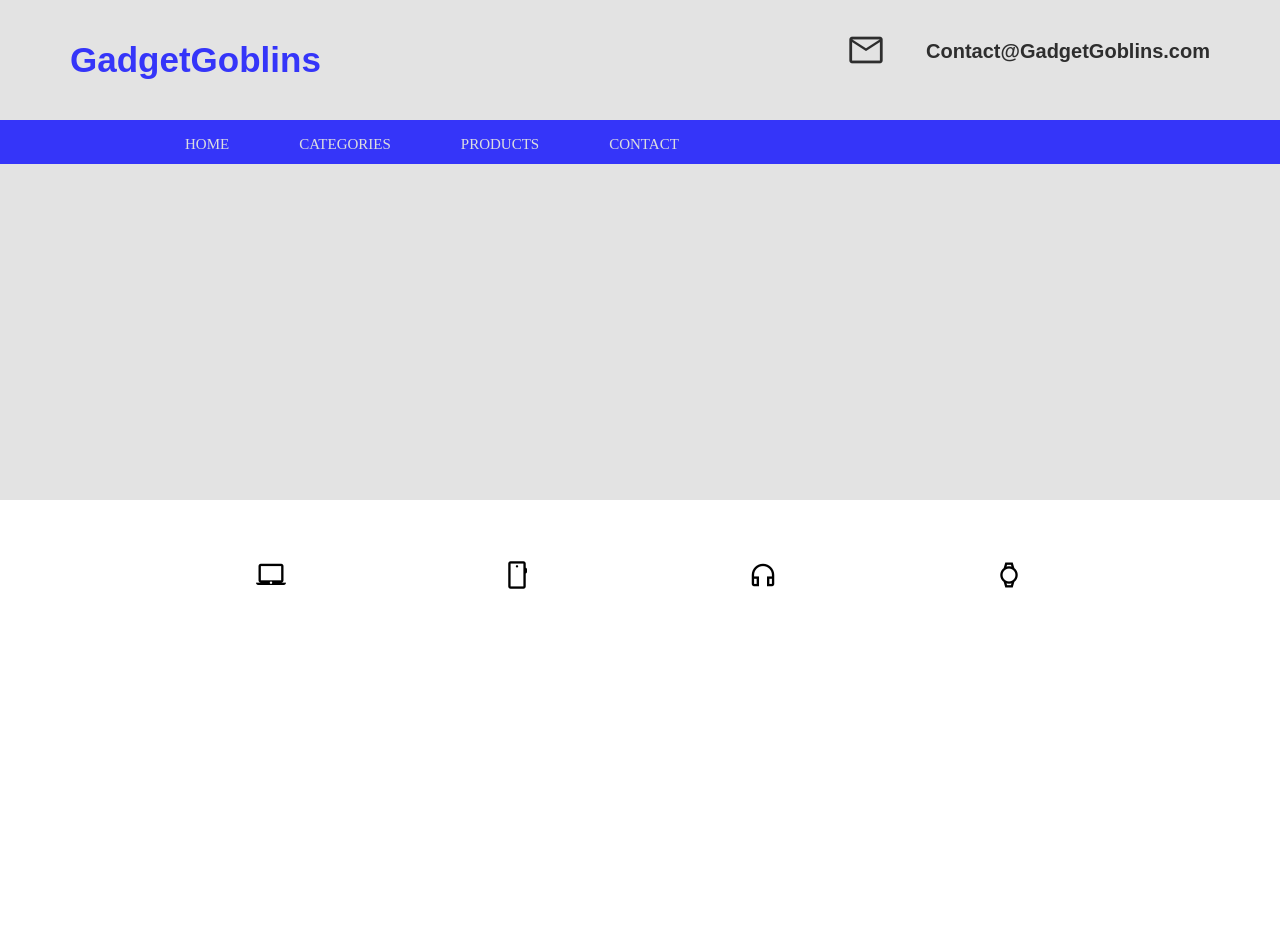
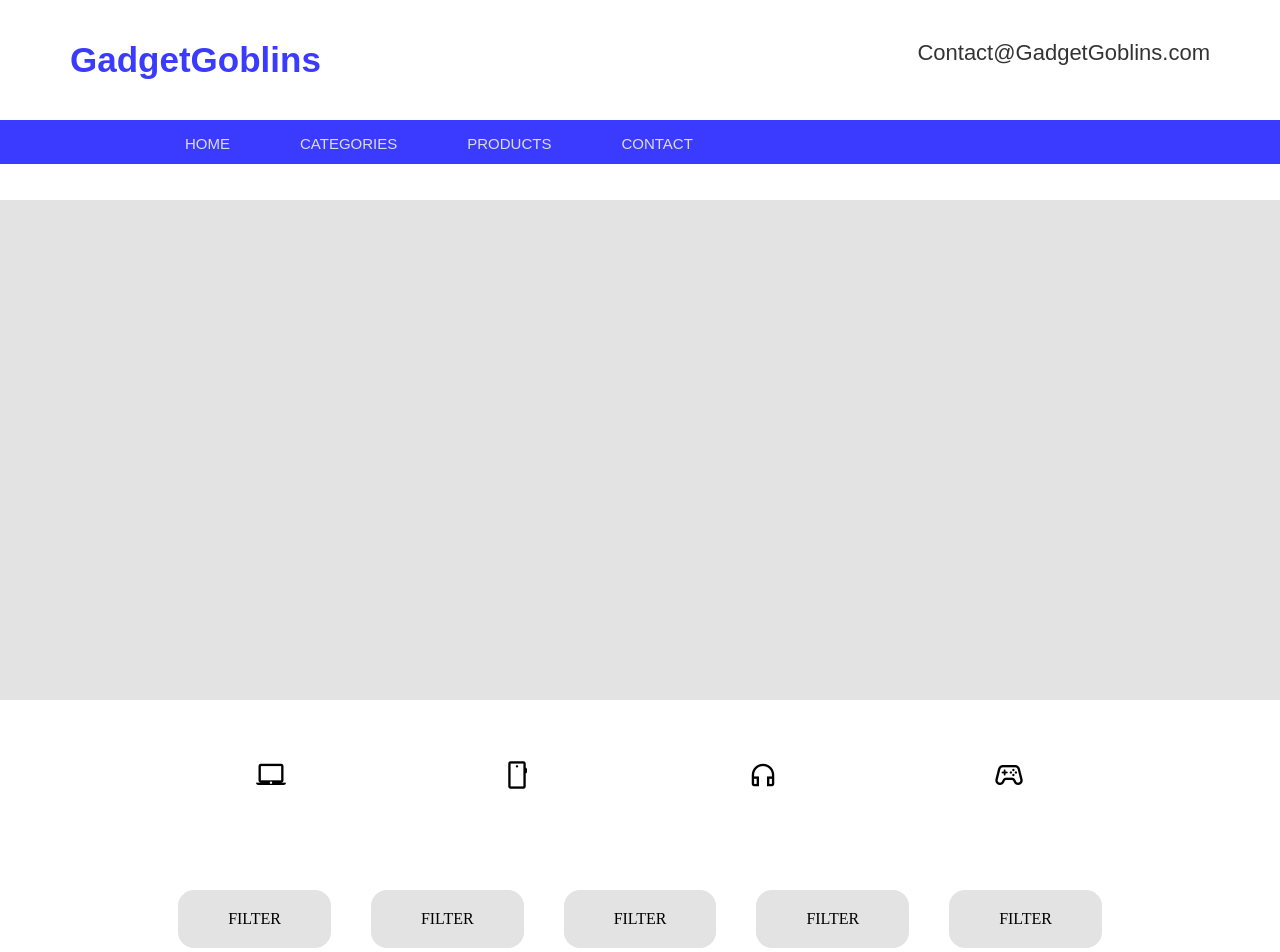
Before and after one commit to GadgetGoblins/Main, a plain HTML site: page index.html in a window 1280 px wide. Shown: the top 952 px of the page. Before the commit the page ends 800 px from the top, so only its background shows below. Drawn offline with nearby package versions, Linux system fonts and the light colour scheme; a web font is replaced by a local one.

Commit message:
40% Complete

```diff
--- a/index.html
+++ b/index.html
@@ -8,6 +8,7 @@
     <link rel="preconnect" href="https://fonts.gstatic.com" crossorigin>
     <link href="https://fonts.googleapis.com/css2?family=Protest+Guerrilla&family=Roboto:wght@100&display=swap" rel="stylesheet">
     <link rel="stylesheet" href="https://fonts.googleapis.com/css2?family=Material+Symbols+Outlined:opsz,wght,FILL,GRAD@24,400,0,0" />
+    <link href="https://fonts.googleapis.com/css2?family=Protest+Strike&display=swap" rel="stylesheet">
     <link rel="stylesheet" href="styles.css">
 </head>
 <body>
@@ -17,9 +18,9 @@
             <h1 class="logotext">GadgetGoblins</h1>
         </div>
         <div class="mail">
-        <span class="material-symbols-outlined nav-mail mail-icon-nav">
+        <!-- <span class="material-symbols-outlined nav-mail mail-icon-nav">
             mail
-        </span>
+        </span> -->
         <h1 id="mail-address" class="nav-mail">Contact@GadgetGoblins.com</h1>
         </div>
         </div>
@@ -47,13 +48,24 @@
                     headphones
                 </span>
                 <span class="material-symbols-outlined category">
-                    watch
+                    stadia_controller
                 </span>
 
         </div>
-        <div class="filter"></div>
+        <div class="filter">
+           <div class="fil">FILTER</div>
+           <div class="fil">FILTER</div>
+           <div class="fil">FILTER</div>
+           <div class="fil">FILTER</div>
+           <div class="fil">FILTER</div>
+        </div>
         <div class="products">
-
+            <div class="product"></div>
+            <div class="product"></div>
+            <div class="product"></div>
+            <div class="product"></div>
+            <div class="product"></div>
+            <div class="product"></div>
         </div>
 
 
--- a/styles.css
+++ b/styles.css
@@ -5,6 +5,7 @@
   --text-shade-1-hover:white;
   --background:rgba(220, 220, 220, 0.795);
   --info-text:#000000cc;
+  --glass-background:rgba(255, 255, 255, 0.5);
 }
 *{
   box-sizing: border-box;
@@ -20,12 +21,16 @@ div{
 /* Navbar styling */
 
 
+
 .navbar{
+  background-color: var(--glass-background);
+   backdrop-filter:blur(4px);
+   z-index: 10;
   position: fixed;
   top:0;
   left:0;
   width: 100%;
-  z-index:1000;
+  /* z-index:1000; */
 }
 .upper-nav{
   padding: 0;
@@ -62,10 +67,10 @@ div{
   color: var(--info-text);
 }
 #mail-address{
-  font-size: 20px;
-  font-family: 'IBM Plex Sans', sans-serif;
+  font-size: 22px;
+  font-family: 'Protest Strike', sans-serif;
   padding-top:20px;
-  font-weight: 700;
+  font-weight: 100;
 }
 .logotext{
   padding-left:50px;
@@ -98,6 +103,8 @@ color:var(--theme-shade-1)
 .navlinks a{
   text-decoration: none;
   color:var(--text-shade-1);
+  font-family: 'Protest Strike', sans-serif;
+  /* font-weight: 0; */
   font-size: 15px;
   padding-top: 15px;
   padding-bottom: 11px;
@@ -117,6 +124,7 @@ color:var(--theme-shade-1)
 .loading{
   background-color: var(--background);
   height:500px;
+  margin-top:200px ;
 }
 
 
@@ -143,3 +151,41 @@ color:var(--theme-shade-1)
   cursor:pointer;
   border-radius:3%;
 }
+
+
+/* Filter Styling */
+
+.filter{
+  display: flex;
+  flex-direction: row;
+  justify-content: center;
+  padding: 40px 40px;
+}
+.fil{
+  margin:0 20px;
+  padding-right:50px;
+  padding-left:50px;
+  background-color: var(--background);
+  border-radius: 2ch;
+}
+
+
+/* Products Styling */
+
+.products{
+  padding:auto;
+  margin: auto;
+  display: flex;
+  flex-direction: row;
+  flex-wrap: wrap;
+  justify-content: space-evenly;
+}
+
+.product{
+  /* padding: 200px 100px; */
+  height: 400px;
+  width:300px;
+  margin:20px 50px;
+  background-color: var(--background);
+  border-radius: 8px;
+}
```
